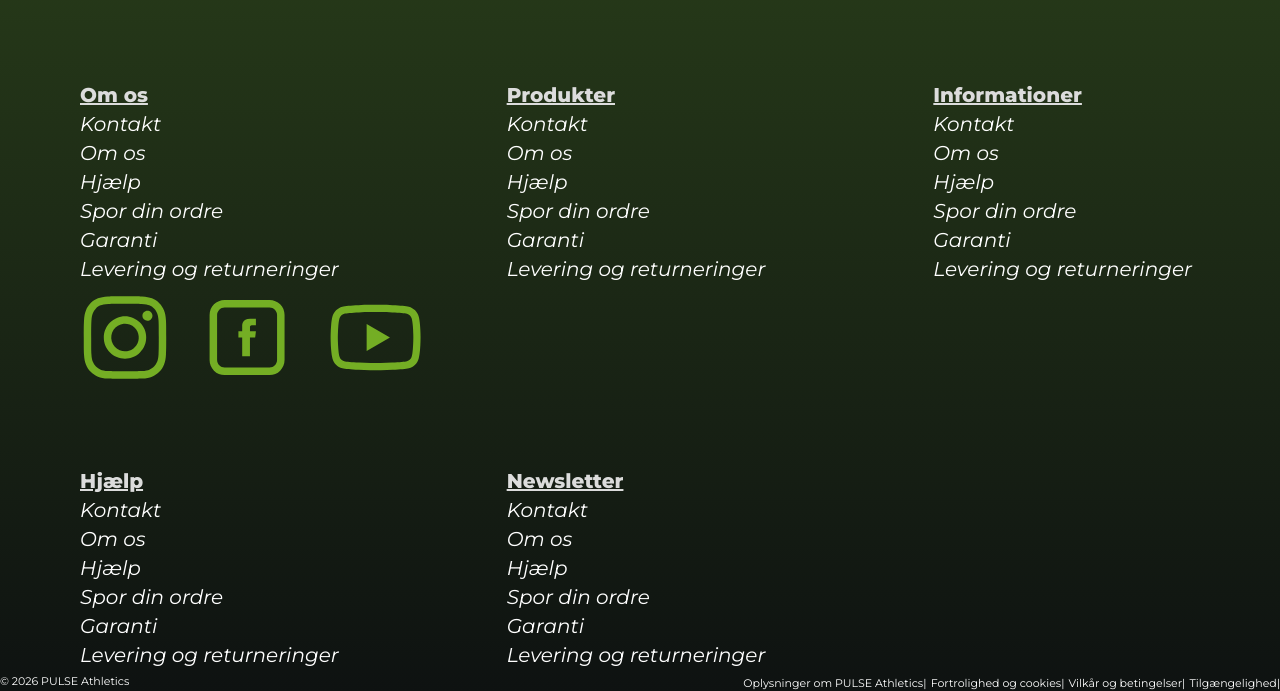
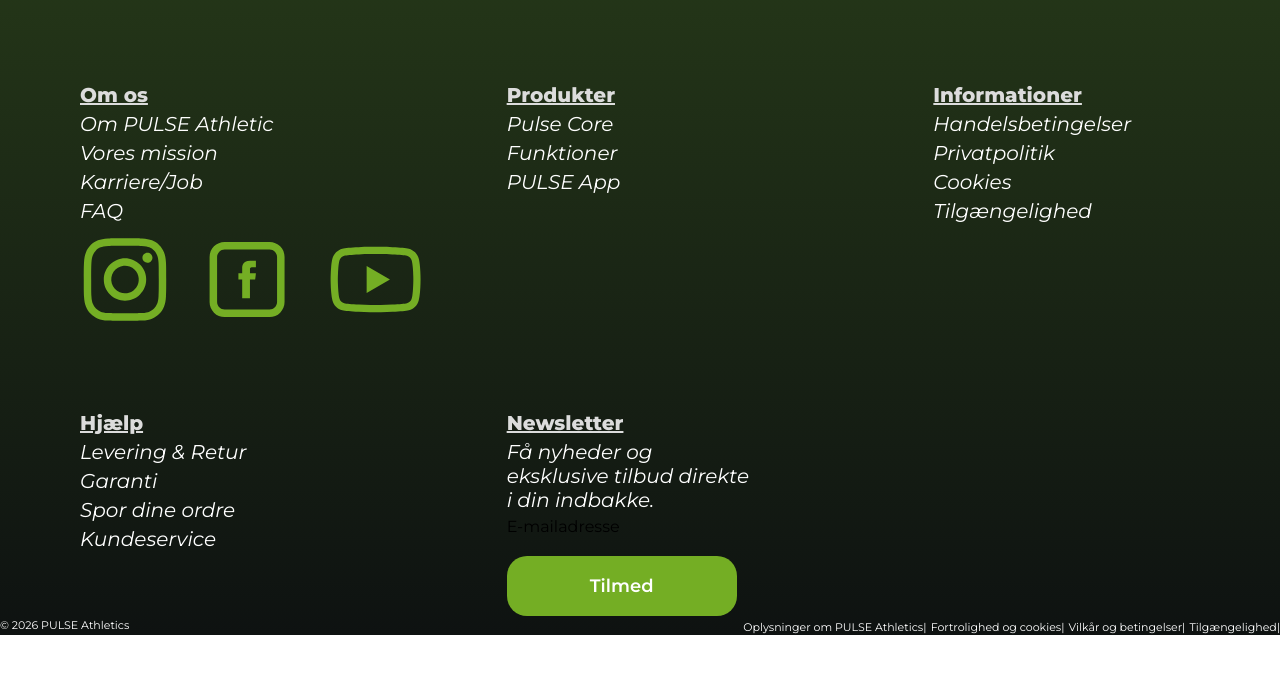
Before and after one commit to Felixvonheyer/eksam-pulse-athletic, a plain HTML site: page index.html in a window 1280 px wide. Shown: the part 4083-4774 px from the top of the page. After the commit the page ends 4718 px from the top, so only its background shows below. Drawn offline with Linux system fonts and the light colour scheme.

Commit message:
Tilføjet alle informationer i footeren

```diff
--- a/index.html
+++ b/index.html
@@ -319,12 +319,10 @@
 <nav class="footer-links" aria-label="Hjælp og information">
 
     <a href="#">Om os</a>
-        <a href="#"> Kontakt </a>
-        <a href="#"> Om os </a>
-        <a href="#"> Hjælp </a>
-        <a href="#"> Spor din ordre </a>
-        <a href="#"> Garanti </a>
-        <a href="#"> Levering og returneringer </a>
+        <a href="#">Om PULSE Athletic</a>
+        <a href="#"> Vores mission </a>
+        <a href="#">Karriere/Job</a>
+        <a href="#"> FAQ</a>
         <img src="img/social-media.svg" alt="">
 
 </nav>
@@ -332,28 +330,20 @@
 <nav class="footer-links" aria-label="Hjælp og information">
 
     <a href="#">Produkter</a>
-        <a href="#"> Kontakt </a>
-        <a href="#"> Om os </a>
-        <a href="#"> Hjælp </a>
-        <a href="#"> Spor din ordre </a>
-        <a href="#"> Garanti </a>
-        <a href="#"> Levering og returneringer </a>
-
+        <a href="#">Pulse Core </a>
+        <a href="#">Funktioner</a>
+        <a href="#">PULSE App</a>
 </nav>
-
-
 
 
 
 <nav class="footer-links" aria-label="Hjælp og information">
 
     <a href="#">Informationer</a>
-        <a href="#"> Kontakt </a>
-        <a href="#"> Om os </a>
-        <a href="#"> Hjælp </a>
-        <a href="#"> Spor din ordre </a>
-        <a href="#"> Garanti </a>
-        <a href="#"> Levering og returneringer </a>
+        <a href="#">Handelsbetingelser</a>
+        <a href="#">Privatpolitik</a>
+        <a href="#">Cookies</a>
+        <a href="#">Tilgængelighed</a>
 
 </nav>
 
@@ -361,12 +351,10 @@
 <nav class="footer-links" aria-label="Hjælp og information">
 
     <a href="#">Hjælp</a>
-        <a href="#"> Kontakt </a>
-        <a href="#"> Om os </a>
-        <a href="#"> Hjælp </a>
-        <a href="#"> Spor din ordre </a>
-        <a href="#"> Garanti </a>
-        <a href="#"> Levering og returneringer </a>
+        <a href="#">Levering & Retur</a>
+        <a href="#">Garanti</a>
+        <a href="#">Spor dine ordre</a>
+        <a href="#">Kundeservice</a>
 
 </nav>
 
@@ -374,12 +362,12 @@
 <nav class="footer-links" aria-label="Hjælp og information">
 
     <a href="#">Newsletter</a>
-        <a href="#"> Kontakt </a>
-        <a href="#"> Om os </a>
-        <a href="#"> Hjælp </a>
-        <a href="#"> Spor din ordre </a>
-        <a href="#"> Garanti </a>
-        <a href="#"> Levering og returneringer </a>
+        <a href="#"> Få nyheder og <br> eksklusive tilbud direkte <br> i din indbakke. </a>
+
+    <div id="newsletter CTA">
+        <p>E-mailadresse</p>
+        <button id="cta-button1"><a href="#" class="cta-button">Tilmed</a></button>
+    </div>
 
 </nav>
 
```
